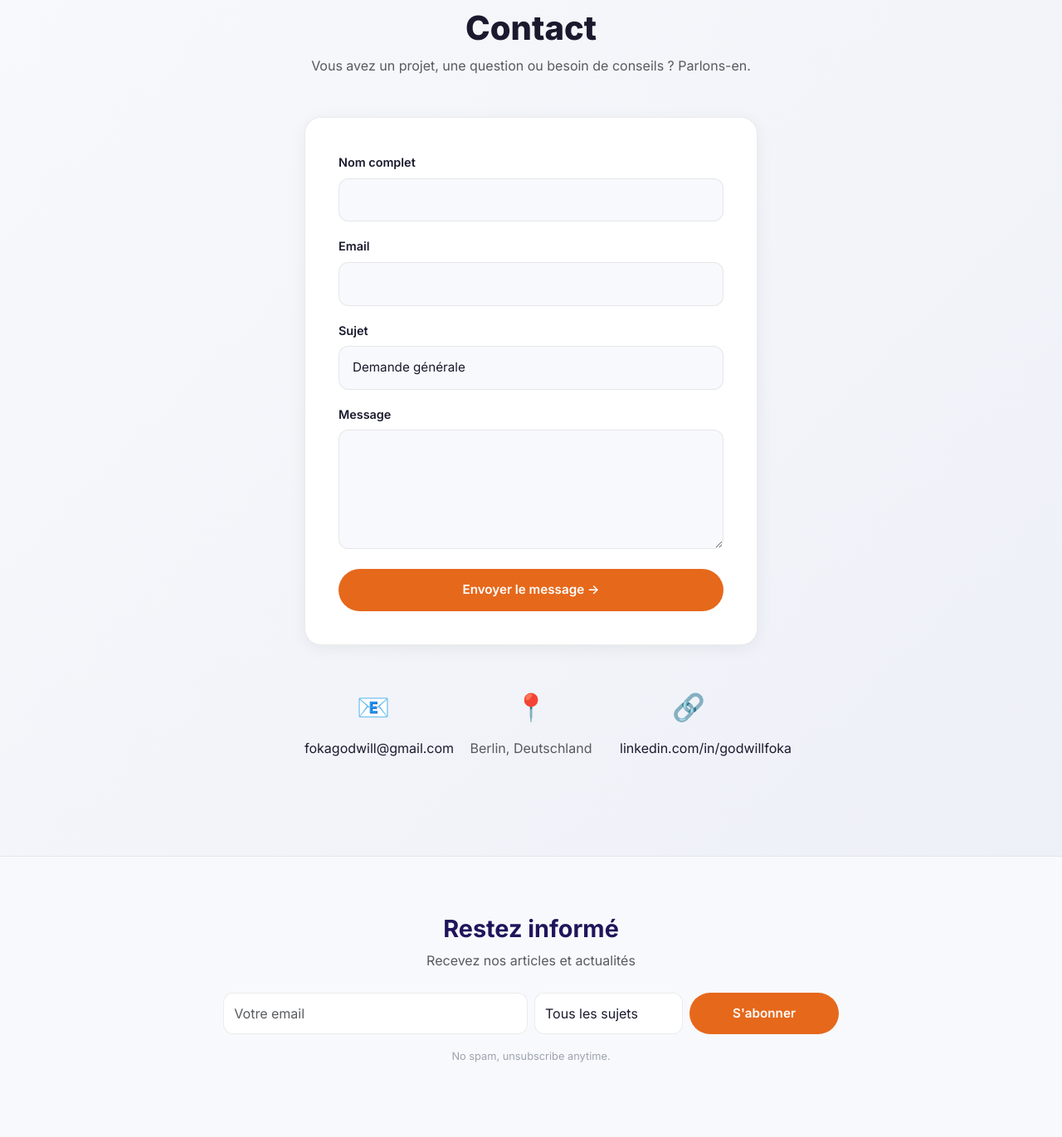
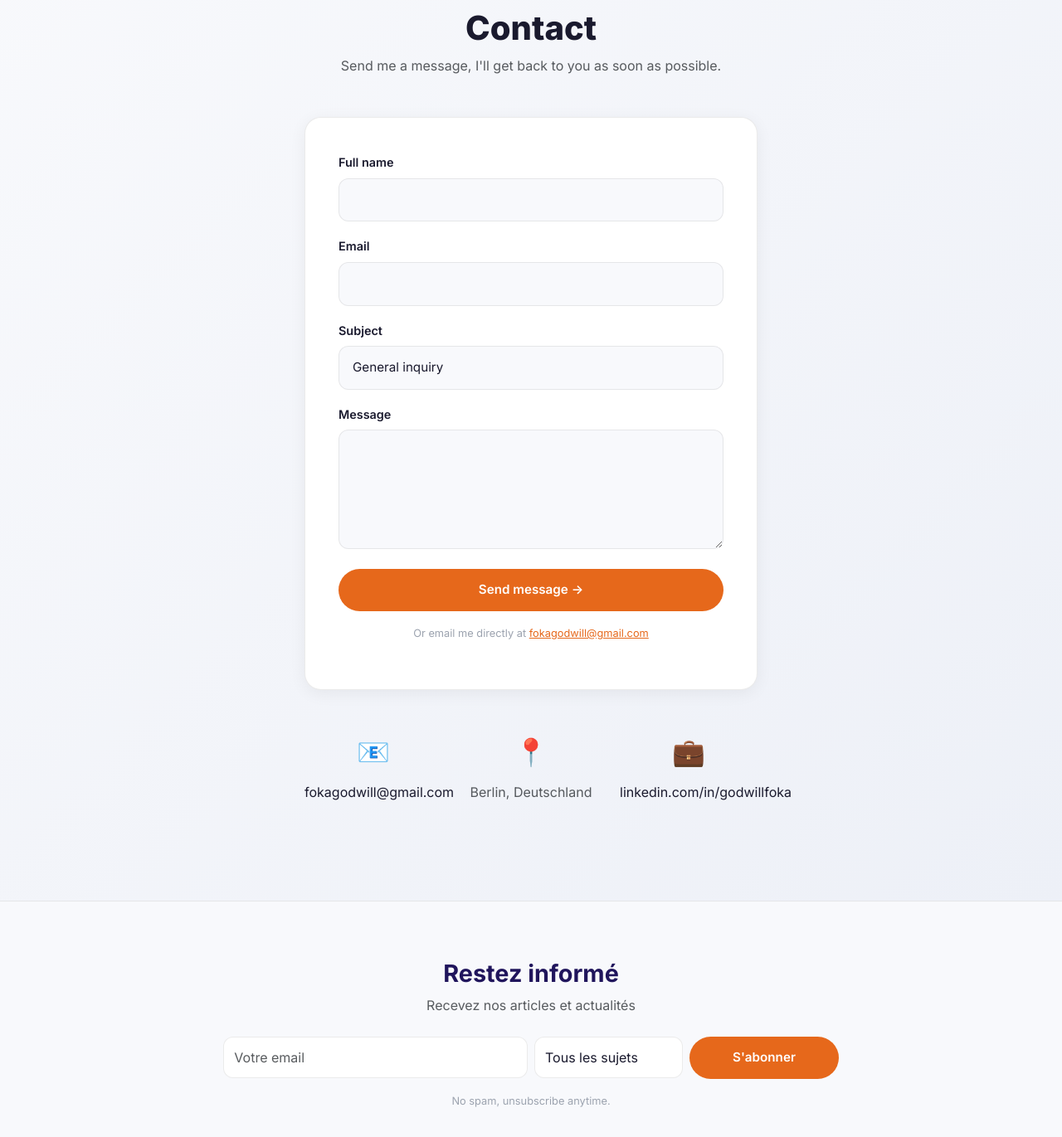
Before and after one commit to GodwillFoka/cyberill, a Django app: page /en/contact/ in a window 1280 px wide. Shown: the part 90-1461 px from the top of the page at 83% size. Run offline with Django 5.2, Linux system fonts and the light colour scheme.

Commit message:
Contact form fonctionnel (Formspree) + multilingue
- Formulaire configuré pour Formspree (gratuit, 50 msg/mois)
- Champs : name, _replyto, subject, message
- Anti-spam : honeypot _gotcha
- Instructions dans le code pour coller l'endpoint URL
- Contact page entièrement traduite FR/EN/DE
- Remplacer [FORMSPREE_URL] par l'URL du formulaire Formspree

```diff
--- a/core/templates/core/contact.html
+++ b/core/templates/core/contact.html
@@ -1,60 +1,71 @@
 {% extends 'base.html' %}
 {% load static %}
+{% load i18n %}
 
-{% block title %}Contact — CYBERILL{% endblock %}
-{% block meta_desc %}Contactez CYBERILL pour vos besoins en cybersécurité, transformation digitale, audit ou formation. Godwill FOKA — Berlin.{% endblock %}
+{% block title %}{% if lang == 'fr' %}Contact — CYBERILL{% elif lang == 'de' %}Kontakt — CYBERILL{% else %}Contact — CYBERILL{% endif %}{% endblock %}
+{% block meta_desc %}{% if lang == 'fr' %}Contactez CYBERILL pour vos besoins en cybersécurité, transformation digitale, audit ou formation.{% elif lang == 'de' %}Kontaktieren Sie CYBERILL für Cybersicherheit, digitale Transformation, Audit oder Schulung.{% else %}Contact CYBERILL for cybersecurity, digital transformation, audit or training.{% endif %}{% endblock %}
 
 {% block content %}
 <div class="contact-section">
     <div class="container">
         <div class="row">
             <div class="col-lg-6 mx-auto">
-                <h1 class="text-center mb-2" style="font-weight: 800; font-size: 2.5rem;">Contact</h1>
+                <h1 class="text-center mb-2" style="font-weight: 800; font-size: 2.5rem;">{% if lang == 'fr' %}Contact{% elif lang == 'de' %}Kontakt{% else %}Contact{% endif %}</h1>
                 <p class="text-center text-muted mb-5">
-                    Vous avez un projet, une question ou besoin de conseils ? Parlons-en.
+                    {% if lang == 'fr' %}Envoyez-moi un message, je vous répondrai dans les plus brefs délais.{% elif lang == 'de' %}Senden Sie mir eine Nachricht, ich werde Ihnen schnellstmöglich antworten.{% else %}Send me a message, I'll get back to you as soon as possible.{% endif %}
                 </p>
 
                 <div class="contact-form">
-                    <form method="post">
-                        {% csrf_token %}
+                    <!-- 🔧 Formulaire Formspree :
+                          1. Va sur https://formspree.io → Crée un compte gratuit
+                          2. Crée un nouveau formulaire → Copie l'URL d'endpoint
+                          3. Remplace [FORMSPREE_URL] ci-dessous par ton endpoint
+                    -->
+                    <form action="[FORMSPREE_URL]" method="post">
                         <div class="mb-3">
-                            <label class="form-label">Nom complet</label>
+                            <label class="form-label">{% if lang == 'fr' %}Nom complet{% elif lang == 'de' %}Vollständiger Name{% else %}Full name{% endif %}</label>
                             <input type="text" name="name" class="form-control" required>
                         </div>
                         <div class="mb-3">
-                            <label class="form-label">Email</label>
-                            <input type="email" name="email" class="form-control" required>
+                            <label class="form-label">{% if lang == 'fr' %}Email{% elif lang == 'de' %}E-Mail{% else %}Email{% endif %}</label>
+                            <input type="email" name="_replyto" class="form-control" required>
                         </div>
                         <div class="mb-3">
-                            <label class="form-label">Sujet</label>
+                            <label class="form-label">{% if lang == 'fr' %}Sujet{% elif lang == 'de' %}Betreff{% else %}Subject{% endif %}</label>
                             <select name="subject" class="form-select">
-                                <option value="general">Demande générale</option>
-                                <option value="audit">Audit & Conseil</option>
-                                <option value="formation">Formation & Workshop</option>
+                                <option value="general">{% if lang == 'fr' %}Demande générale{% elif lang == 'de' %}Allgemeine Anfrage{% else %}General inquiry{% endif %}</option>
+                                <option value="audit">{% if lang == 'fr' %}Audit & Conseil{% elif lang == 'de' %}Audit & Beratung{% else %}Audit & Consulting{% endif %}</option>
+                                <option value="formation">{% if lang == 'fr' %}Formation & Workshop{% elif lang == 'de' %}Schulung & Workshop{% else %}Training & Workshop{% endif %}</option>
                                 <option value="pentest">Pentesting</option>
-                                <option value="developpement">Développement d'application</option>
-                                <option value="partenariat">Partenariat</option>
+                                <option value="developpement">{% if lang == 'fr' %}Développement{% elif lang == 'de' %}Entwicklung{% else %}Development{% endif %}</option>
+                                <option value="partenariat">{% if lang == 'fr' %}Partenariat{% elif lang == 'de' %}Partnerschaft{% else %}Partnership{% endif %}</option>
                             </select>
                         </div>
                         <div class="mb-4">
-                            <label class="form-label">Message</label>
+                            <label class="form-label">{% if lang == 'fr' %}Message{% elif lang == 'de' %}Nachricht{% else %}Message{% endif %}</label>
                             <textarea name="message" class="form-control" rows="5" required></textarea>
                         </div>
-                        <button type="submit" class="btn btn-accent w-100">Envoyer le message →</button>
+                        <!-- Anti-spam honeypot -->
+                        <input type="text" name="_gotcha" style="display:none">
+                        <button type="submit" class="btn btn-accent w-100">{% if lang == 'fr' %}Envoyer le message →{% elif lang == 'de' %}Nachricht senden →{% else %}Send message →{% endif %}</button>
                     </form>
+                    <p class="text-center mt-3" style="font-size: 0.8rem; color: var(--text-light);">
+                        {% if lang == 'fr' %}Ou écrivez-moi directement à{% elif lang == 'de' %}Oder schreiben Sie mir direkt an{% else %}Or email me directly at{% endif %}
+                        <a href="mailto:fokagodwill@gmail.com" style="color: var(--accent);">fokagodwill@gmail.com</a>
+                    </p>
                 </div>
 
                 <div class="row mt-5 text-center">
                     <div class="col-md-4 mb-3">
-                        <div style="font-size: 2rem; color: var(--accent);">📧</div>
+                        <div style="font-size: 2rem;">📧</div>
                         <p class="mb-0 mt-2"><a href="mailto:fokagodwill@gmail.com" style="color: var(--text); text-decoration: none;">fokagodwill@gmail.com</a></p>
                     </div>
                     <div class="col-md-4 mb-3">
-                        <div style="font-size: 2rem; color: var(--accent);">📍</div>
+                        <div style="font-size: 2rem;">📍</div>
                         <p class="mb-0 mt-2 text-muted">Berlin, Deutschland</p>
                     </div>
                     <div class="col-md-4 mb-3">
-                        <div style="font-size: 2rem; color: var(--accent);">🔗</div>
+                        <div style="font-size: 2rem;">💼</div>
                         <p class="mb-0 mt-2"><a href="https://linkedin.com/in/godwillfoka" target="_blank" style="color: var(--text); text-decoration: none;">linkedin.com/in/godwillfoka</a></p>
                     </div>
                 </div>
```
